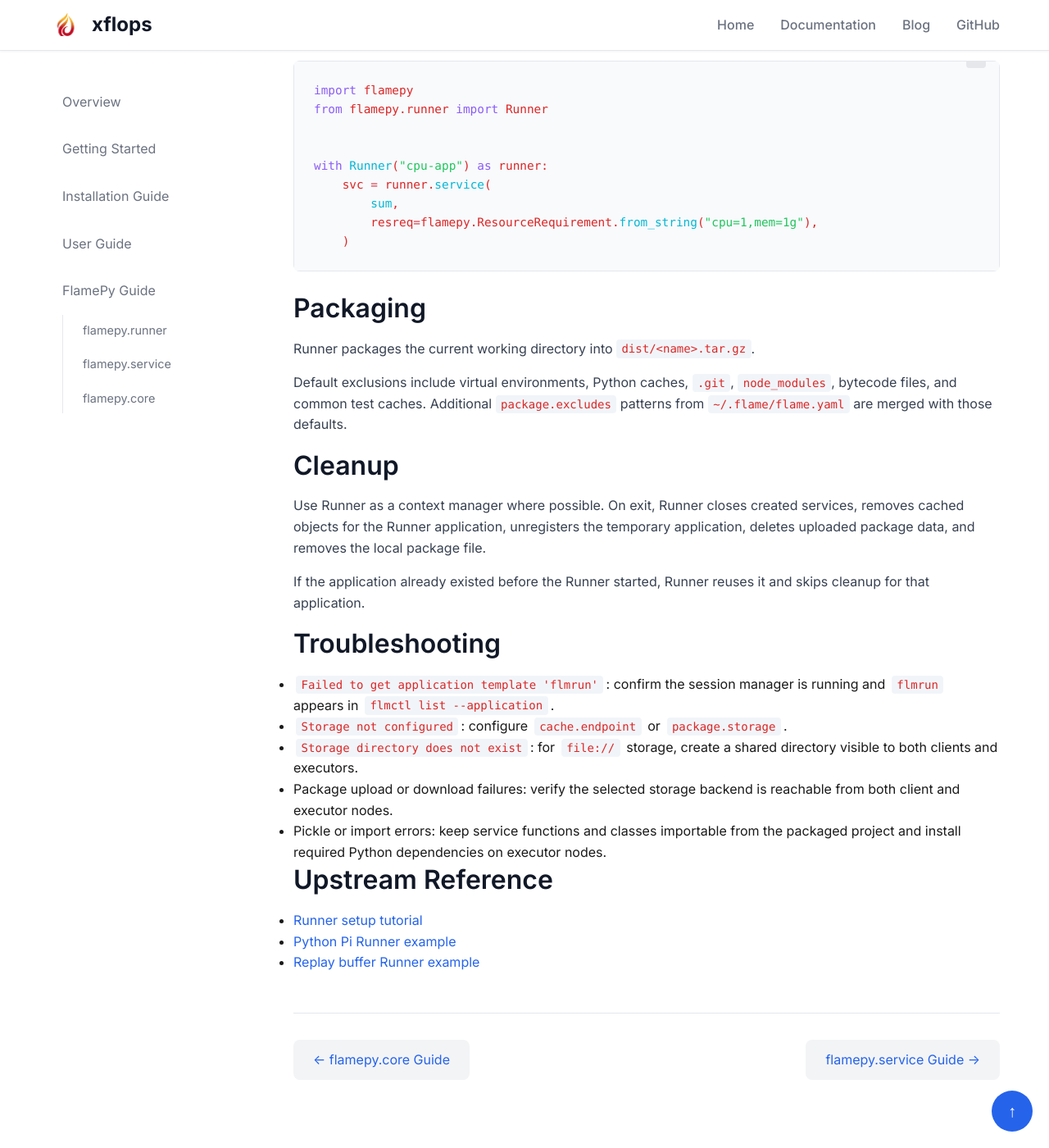
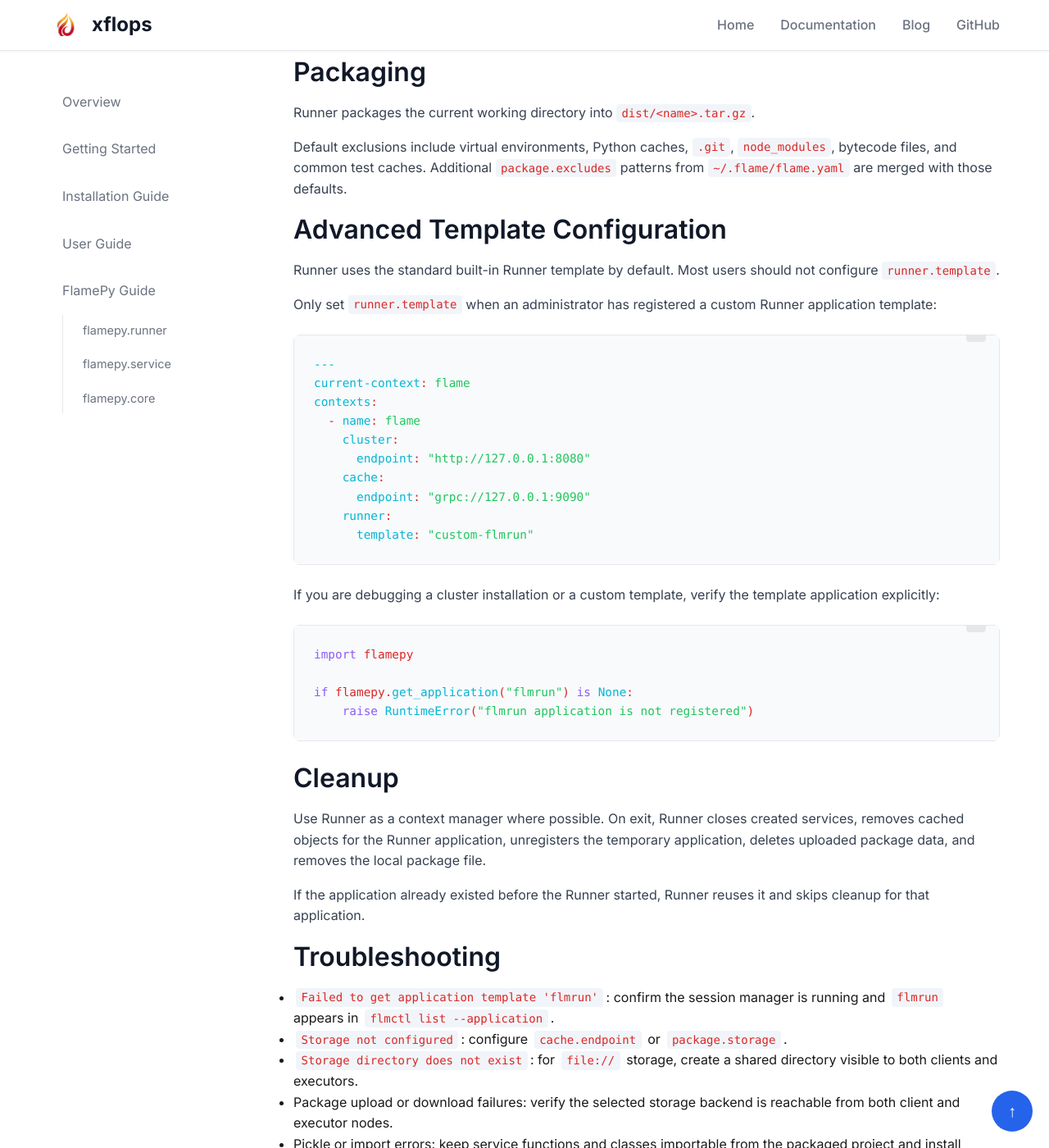
Before and after one commit to xflops/xflops.github.io, a Jekyll site: the page built from _docs/flamepy/runner.md, in a window 1280 px wide and 1400 px high, scrolled down 4070 px. Shown: the whole window at 82% size. Built offline with Jekyll 4.4.1, drawn with Linux system fonts in a browser that asks for light colours; some of the changed text lies outside the part shown.

Commit message:
Clarify Runner template configuration

````diff
--- a/_docs/flamepy.md
+++ b/_docs/flamepy.md
@@ -91,11 +91,9 @@ contexts:
       endpoint: "http://127.0.0.1:8080"
     cache:
       endpoint: "grpc://127.0.0.1:9090"
-    runner:
-      template: "flmrun"
 ```
 
-`flamepy.runner` also uses the `package` section when deciding where to upload application packages.
+`flamepy.runner` can also use the `package` section when deciding where to upload application packages. The default Runner template does not need to be configured.
 
 ## Next
 
--- a/_docs/flamepy/runner.md
+++ b/_docs/flamepy/runner.md
@@ -6,24 +6,14 @@ description: Use flamepy.runner to package Python code and expose functions, cla
 
 # flamepy.runner Guide
 
-`flamepy.runner.Runner` packages the current Python project, registers a temporary Flame application from the `flmrun` template, and exposes Python functions, classes, or instances as remote services.
+`flamepy.runner.Runner` packages the current Python project, registers a temporary Flame application, and exposes Python functions, classes, or instances as remote services.
 
 Use Runner when you want to scale local Python code, generate service code dynamically, or submit task-oriented work without writing an application YAML or a dedicated service entrypoint.
 
 ## Requirements
 
 - A running Flame cluster with session manager, executor manager, and object cache.
-- The built-in `flmrun` application registered in Flame.
 - A Python environment that can import `flamepy`.
-
-Verify the template:
-
-```python
-import flamepy
-
-if flamepy.get_application("flmrun") is None:
-    raise RuntimeError("flmrun application is not registered")
-```
 
 ## Configuration
 
@@ -179,6 +167,34 @@ Runner packages the current working directory into `dist/<name>.tar.gz`.
 
 Default exclusions include virtual environments, Python caches, `.git`, `node_modules`, bytecode files, and common test caches. Additional `package.excludes` patterns from `~/.flame/flame.yaml` are merged with those defaults.
 
+## Advanced Template Configuration
+
+Runner uses the standard built-in Runner template by default. Most users should not configure `runner.template`.
+
+Only set `runner.template` when an administrator has registered a custom Runner application template:
+
+```yaml
+---
+current-context: flame
+contexts:
+  - name: flame
+    cluster:
+      endpoint: "http://127.0.0.1:8080"
+    cache:
+      endpoint: "grpc://127.0.0.1:9090"
+    runner:
+      template: "custom-flmrun"
+```
+
+If you are debugging a cluster installation or a custom template, verify the template application explicitly:
+
+```python
+import flamepy
+
+if flamepy.get_application("flmrun") is None:
+    raise RuntimeError("flmrun application is not registered")
+```
+
 ## Cleanup
 
 Use Runner as a context manager where possible. On exit, Runner closes created services, removes cached objects for the Runner application, unregisters the temporary application, deletes uploaded package data, and removes the local package file.
````
Also changed, not shown: other parts of _docs/flamepy/runner.md (+0 -2 lines).
